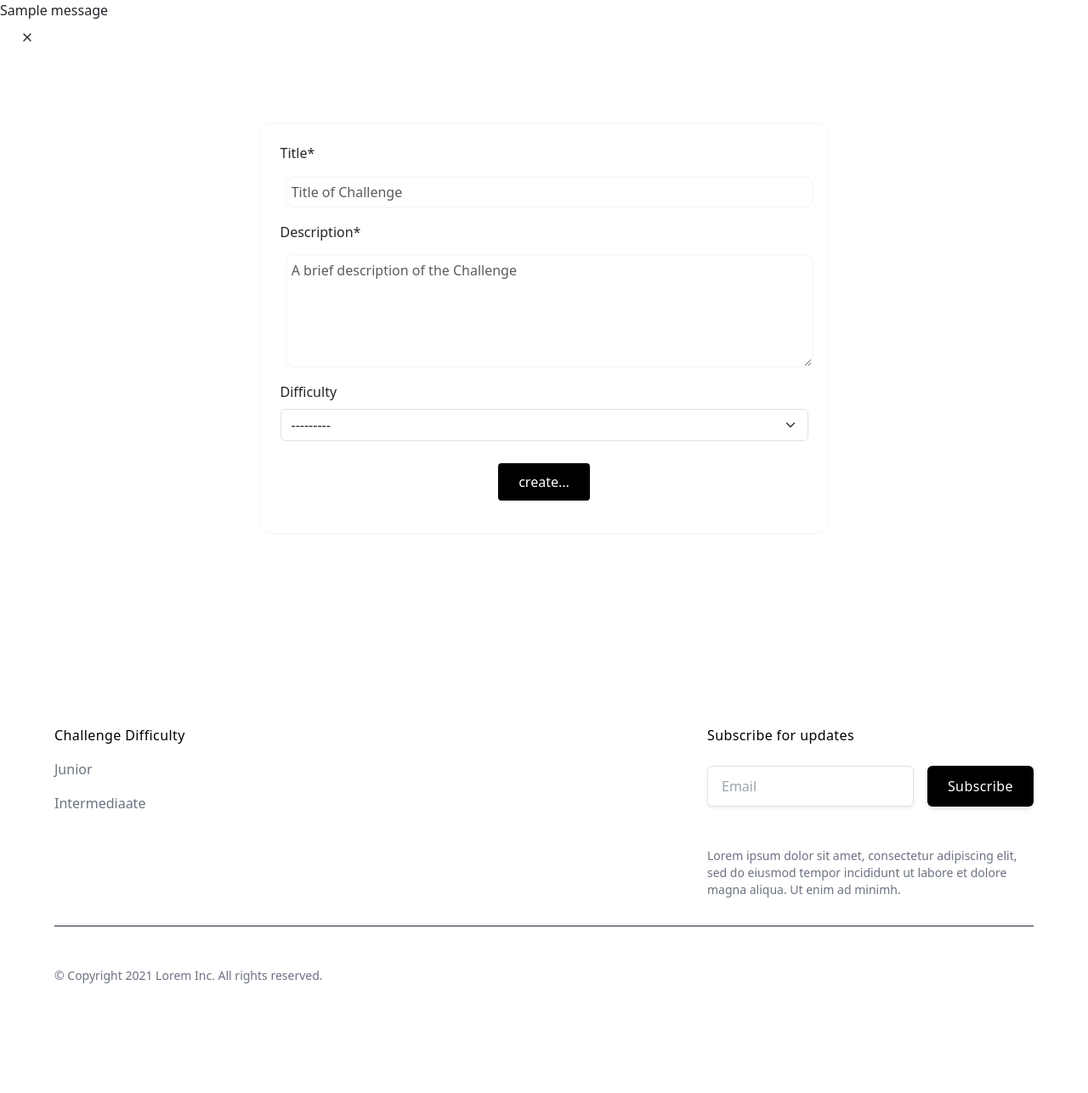
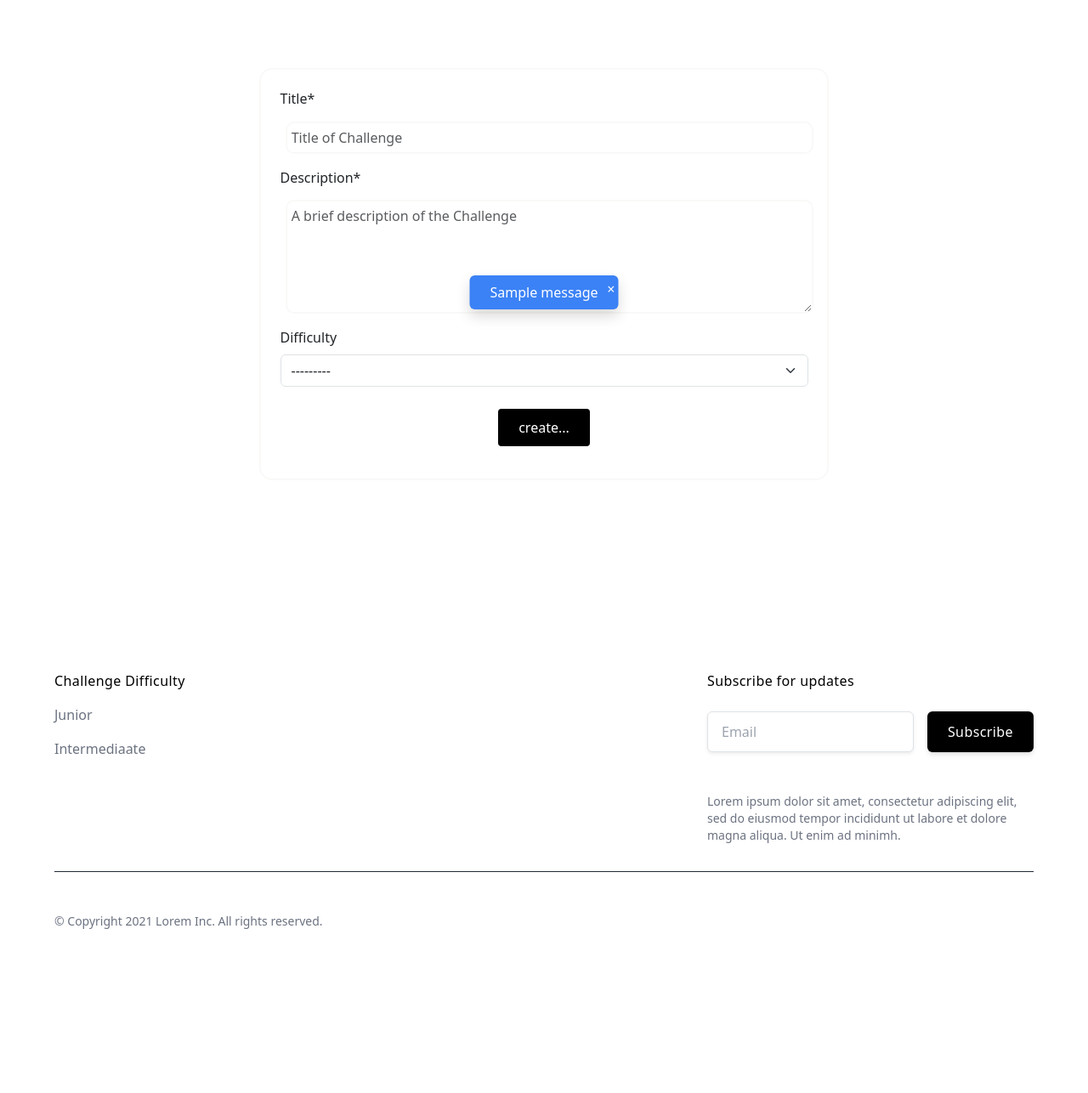
Before and after one commit to vbello-tech/BackEndGuru, a Django app: page /challenge/create/ in a window 1280 px wide. Shown: the part 56-1342 px from the top of the page at 85% size. After the commit the page ends 1149 px from the top, so only its background shows below. Run offline with Django 5.2, Linux system fonts and the light colour scheme; tables that the repository leaves empty hold one stand-in row (values such as "Sample post"); one stand-in notice (Sample message) is shown; some libraries are stand-ins or nearby versions.

Commit message:
add flash messages

```diff
--- a/Templates/base.html
+++ b/Templates/base.html
@@ -14,6 +14,13 @@
     <meta content="BACNDGURU is a webapp that helps backend developers hone their skills and become better. The
         website contains challenges that they can participate in to help them become better at backend engineering." name="description">
     <meta content="" name="keywords">
+
+    <style>
+        #flash-message {
+            display: none;
+        }
+    </style>
+
 </head>
 
 <body>
@@ -49,14 +56,10 @@
 
     {% if messages %}
         {% for message in messages %}
-
-            <div>
-                <div>{{ message }}</div>
-                <div>
-                    <button class="inline-flex items-center justify-center whitespace-nowrap rounded-md text-sm font-medium ring-offset-background transition-colors focus-visible:outline-none focus-visible:ring-2 focus-visible:ring-ring focus-visible:ring-offset-2 disabled:pointer-events-none disabled:opacity-50 hover:bg-accent hover:text-accent-foreground h-10 px-4 py-2"><svg xmlns="http://www.w3.org/2000/svg" width="24" height="24" viewBox="0 0 24 24" fill="none" stroke="currentColor" stroke-width="2" stroke-linecap="round" stroke-linejoin="round" class="h-4 w-4"><path d="M18 6 6 18"></path><path d="m6 6 12 12"></path></svg><span class="sr-only">Dismiss</span></button>
-                </div>
-            </div>
-
+             <div id="flash-message" class="fixed top-1/2 left-1/2 transform -translate-x-1/2 -translate-y-1/2 bg-blue-500 text-white px-4 py-2 rounded shadow">
+                 <span id="close-btn" class="absolute top-1 right-1 cursor-pointer">&times;</span>
+                    {{ message }}
+             </div>
         {% endfor %}
     {% endif %}
 
@@ -117,7 +120,18 @@
   </div>
     </div>
 
+    <script>
+        const flashMessage = document.getElementById('flash-message');
+        const closeButton = document.getElementById('close-btn');
 
+        // Show the flash message
+        flashMessage.style.display = 'block';
+
+        // Close the flash message when 'x' is clicked
+        closeButton.addEventListener('click', function() {
+            flashMessage.style.display = 'none';
+        });
+    </script>
 
     <script src="{% static 'bootstrap/js/bootstrap.bundle.min.js' %}"></script>
 
```
